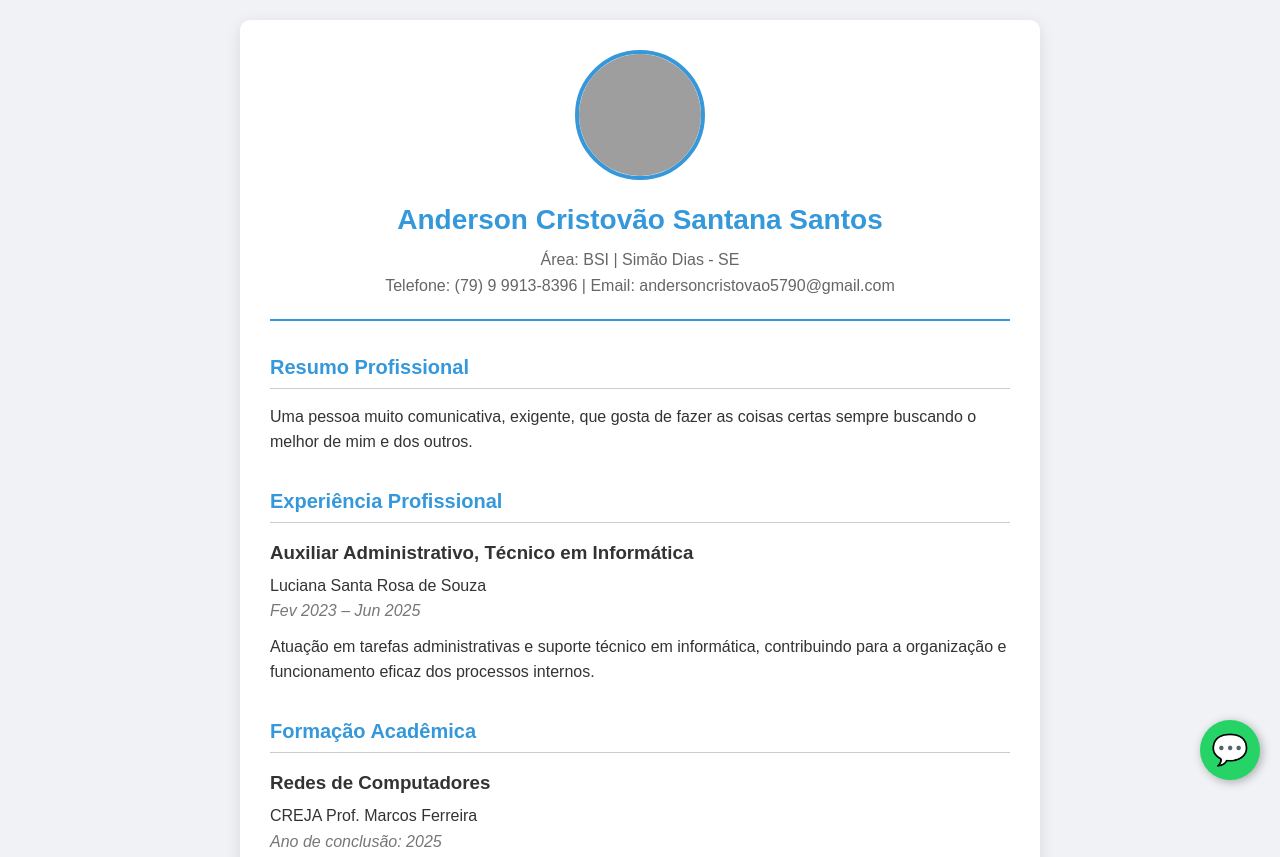
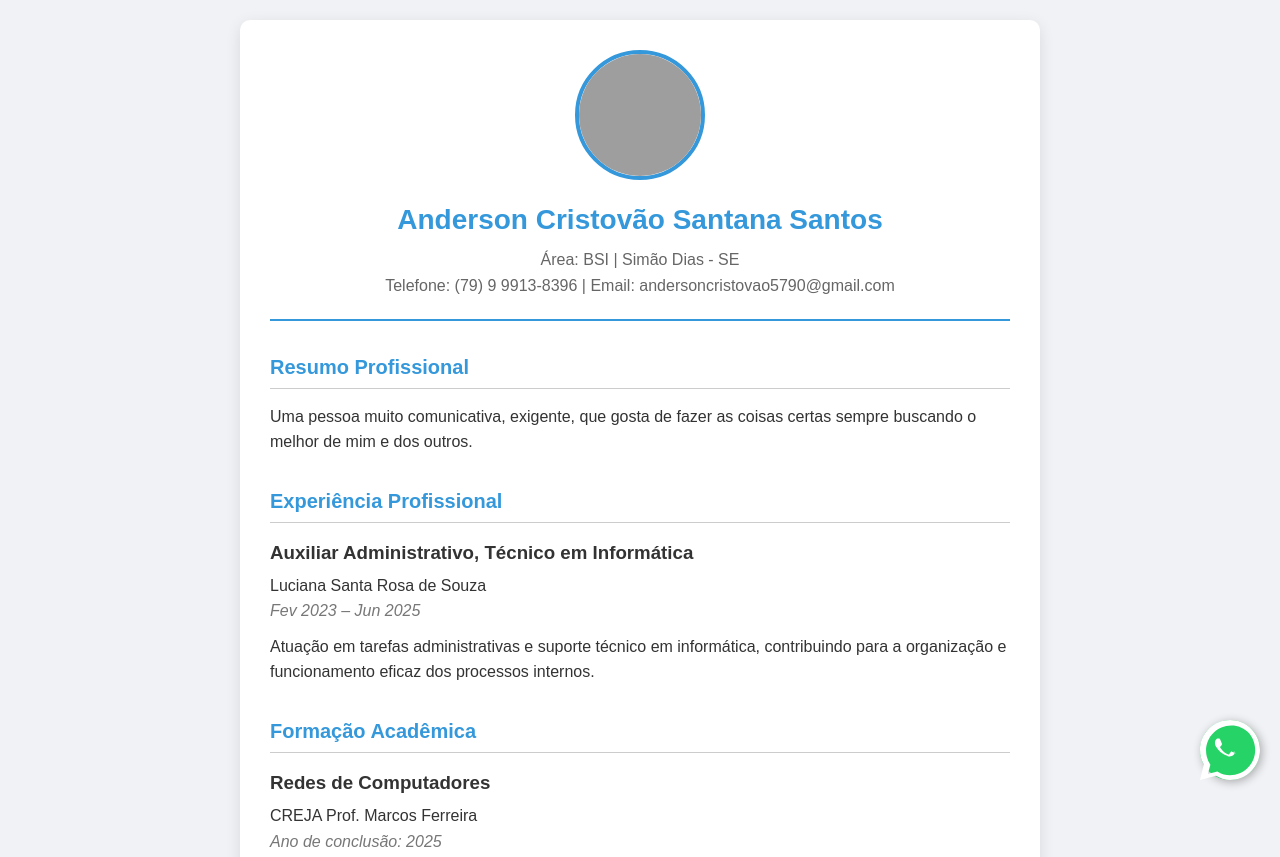
Before and after one commit to and3rs0n-tech/CURR-CULO-01, a plain HTML site: page index.html in a window 1280 px wide. Shown: the top 857 px of the page. Drawn offline with Linux system fonts and the light colour scheme; grey boxes are pictures that could not be loaded.

Commit message:
Update index.html

```diff
--- a/index.html
+++ b/index.html
@@ -255,7 +255,11 @@
 
   <!-- Botão flutuante do WhatsApp -->
   <a href="https://wa.me/557999138396" class="whatsapp-float" target="_blank" title="Fale comigo no WhatsApp">
-    💬
-  </a>
+  <svg class="whatsapp-icon" xmlns="http://www.w3.org/2000/svg" viewBox="0 0 32 32">
+    <path fill="white" d="M19.11 17.89c-.3-.15-1.77-.87-2.04-.96-.27-.09-.47-.15-.66.15s-.75.96-.9 1.14c-.15.18-.33.2-.63.06-.3-.15-1.26-.47-2.4-1.5-.89-.79-1.5-1.77-1.68-2.07s-.02-.45.13-.6c.13-.13.3-.33.45-.51.15-.18.2-.3.3-.51.1-.21.05-.39-.02-.54-.06-.15-.66-1.59-.9-2.19-.24-.6-.48-.51-.66-.51h-.57c-.15 0-.45.06-.69.3s-.9.87-.9 2.1.92 2.43 1.05 2.61c.13.18 1.81 2.76 4.41 3.87.62.27 1.1.42 1.47.54.62.2 1.2.18 1.65.11.5-.07 1.54-.63 1.76-1.25.21-.63.21-1.17.15-1.25-.06-.09-.24-.15-.54-.3z"/>
+    <path fill="white" d="M16 0C7.16 0 0 7.16 0 16c0 2.82.75 5.47 2.05 7.76L0 32l8.53-2.21C11.01 31.3 13.45 32 16 32c8.84 0 16-7.16 16-16S24.84 0 16 0zm0 29.47c-2.25 0-4.41-.6-6.3-1.73l-.45-.27-5.07 1.32 1.35-4.95-.3-.48a13.4 13.4 0 01-2.01-7.05c0-7.41 6.03-13.44 13.44-13.44S29.44 8.59 29.44 16 23.41 29.47 16 29.47z"/>
+  </svg>
+</a>
+
 </body>
 </html>
```
